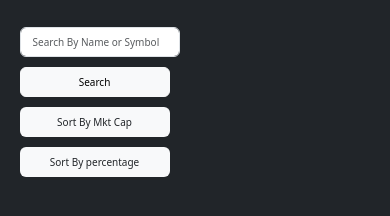
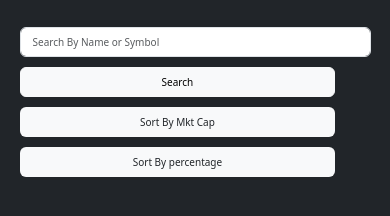
Before and after one commit to shubham1upadhyay/CryptoTable, a plain HTML site: page index.html in a window 390 px wide. Drawn offline with nearby package versions, Linux system fonts and the light colour scheme; no server answers.

Commit message:
code updated

```diff
--- a/makeup.css
+++ b/makeup.css
@@ -25,14 +25,14 @@ input, button{
         flex-direction: column;
     }
     .form button{
-        width:150px;
+        width:90%;
         margin-left:0px;
         height:30px;
         font-size:10px;
         margin-top:10px;
     }
     .form input{
-        width:160px;
+        width:100%;
         font-size:10px;
         height:30px;
         margin-left:0px;
```
